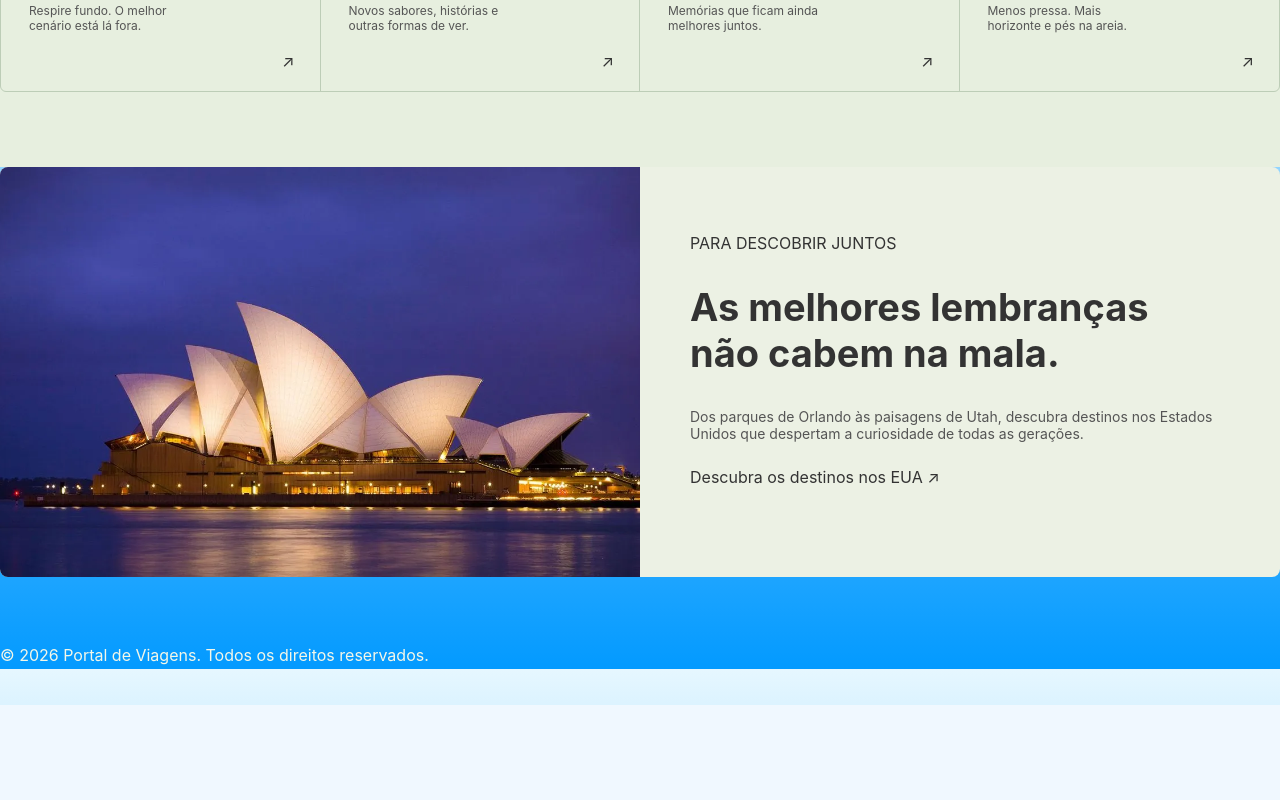
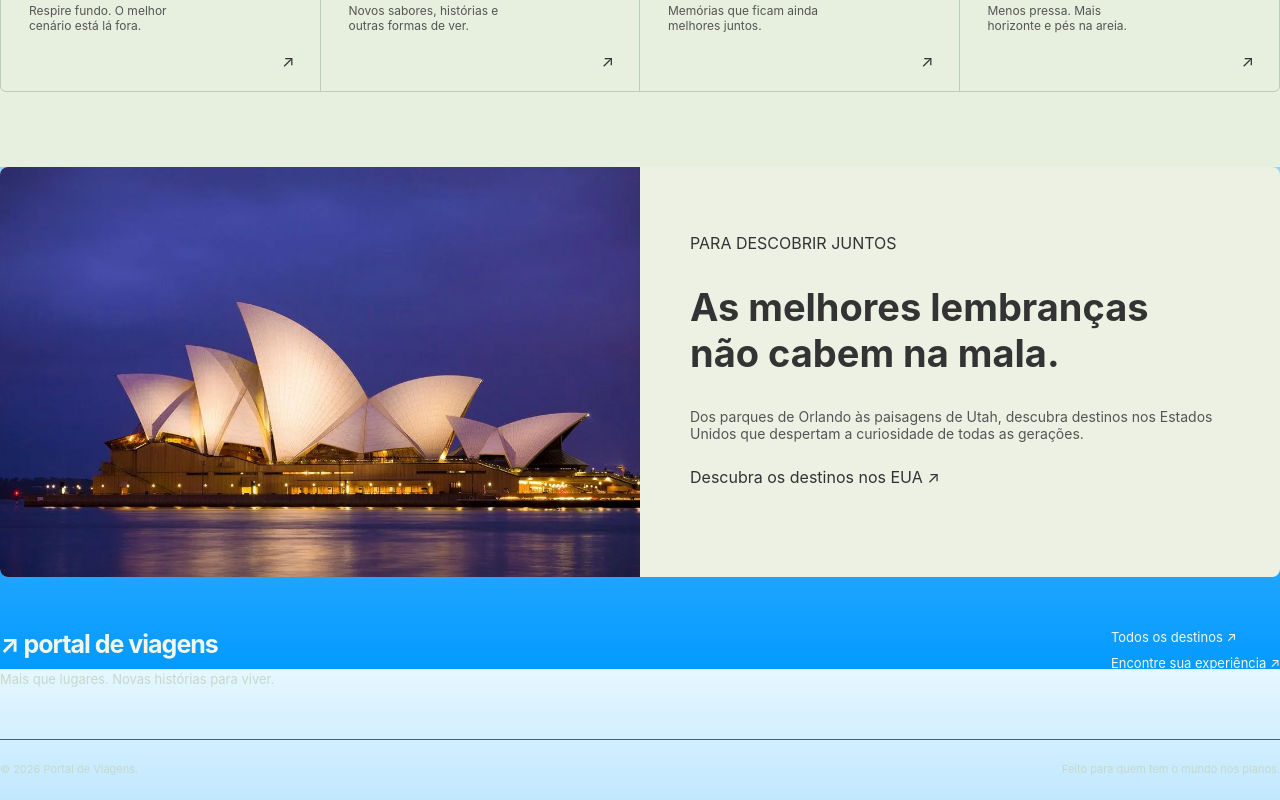
Before and after one commit to BigodeMarine/site-de-viagens, a Next.js app: page / in a window 1280 px wide. Shown: the part 1731-2531 px from the top of the page. Before the commit the page ends 2436 px from the top, so only its background shows below. Built offline with nearby package versions, Linux system fonts and the light colour scheme.

Commit message:
Atualiza identidade visual e experiência de exploração: src/components/Footer/Footer.tsx

```diff
--- a/src/components/Footer/Footer.tsx
+++ b/src/components/Footer/Footer.tsx
@@ -1,11 +1,24 @@
-import styles from './Footer.module.css';
-
-const Footer: React.FC = () => {
+import Link from "next/link";
+import styles from "./Footer.module.css";
+export default function Footer() {
   return (
     <footer className={styles.footer}>
-      <p>&copy; {new Date().getFullYear()} Portal de Viagens. Todos os direitos reservados.</p>
+      <div className={`wrap ${styles.top}`}>
+        <div>
+          <Link href="/" className={styles.brand}>
+            ↗ portal de viagens
+          </Link>
+          <p>Mais que lugares. Novas histórias para viver.</p>
+        </div>
+        <nav aria-label="Navegação do rodapé">
+          <Link href="/destinos">Todos os destinos ↗</Link>
+          <Link href="/#experiencias">Encontre sua experiência ↗</Link>
+        </nav>
+      </div>
+      <div className={`wrap ${styles.bottom}`}>
+        <span>© {new Date().getFullYear()} Portal de Viagens.</span>
+        <span>Feito para quem tem o mundo nos planos.</span>
+      </div>
     </footer>
   );
 }
-
-export default Footer;
```
